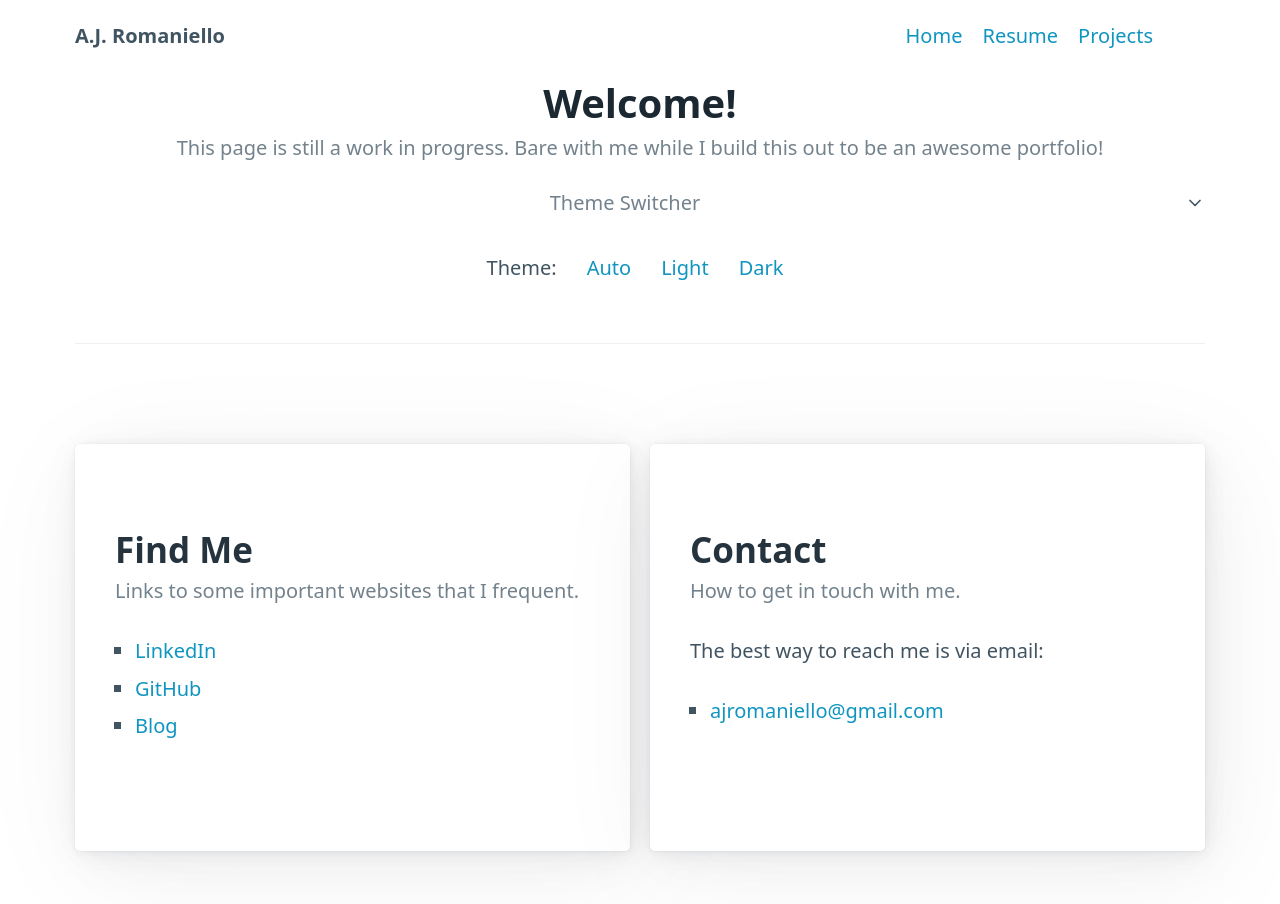
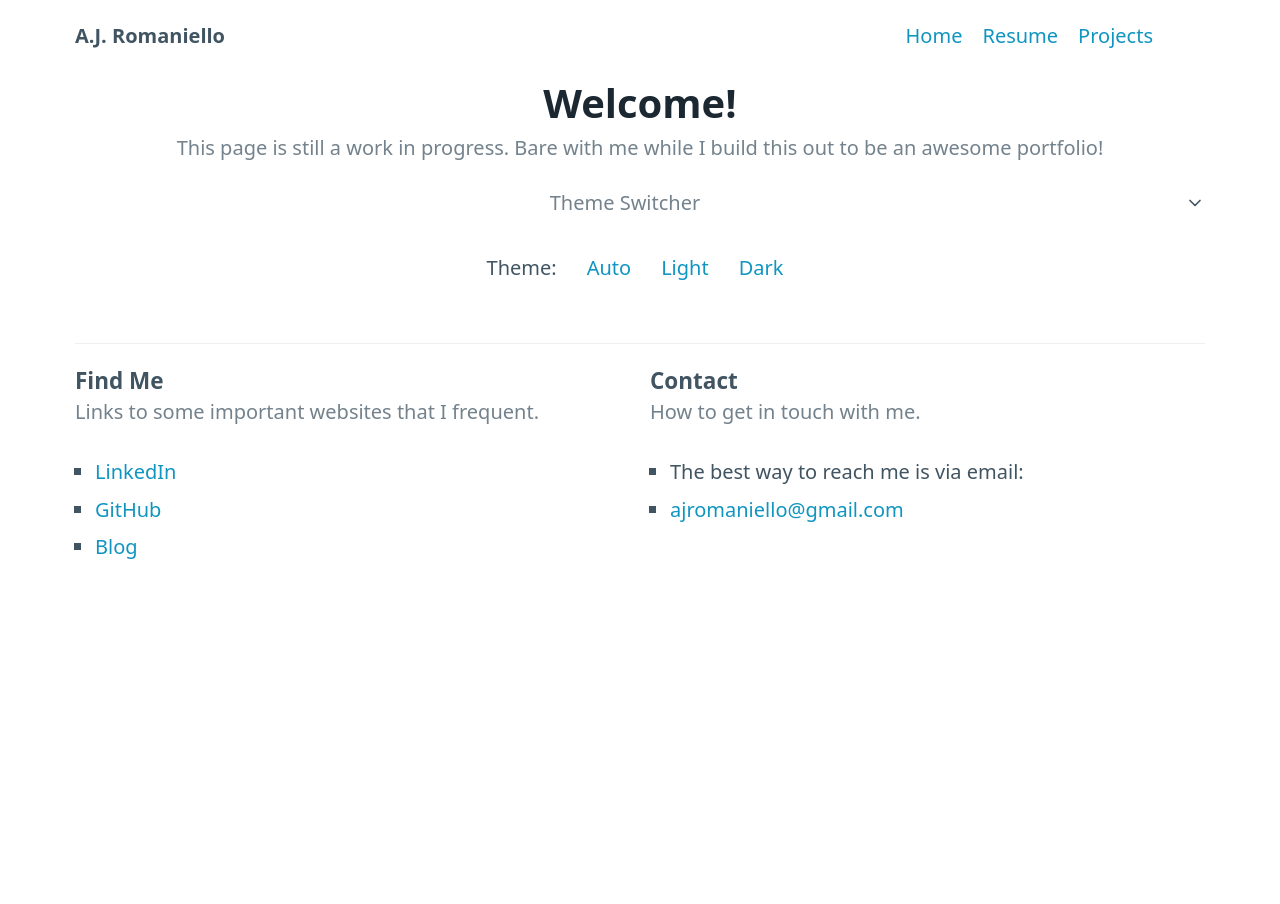
Before and after one commit to aj-rom/aj-rom.github.io, a React (Create React App) app: page / in a window 1280 px wide. Shown: the top 904 px of the page. After the commit the page ends 800 px from the top, so only its background shows below. Built offline with nearby package versions, Linux system fonts and the light colour scheme.

Commit message:
build out footer

```diff
--- a/src/components/Footer.js
+++ b/src/components/Footer.js
@@ -2,31 +2,30 @@ import React from 'react'
 
 const Footer = () => {
     return (
-        <footer>
+        <footer id='footer'>
             <section className='grid'>
-                <article>
+                <section>
                     <hgroup>
-                        <h2>Find Me</h2>
-                        <h3>Links to some important websites that I frequent.</h3>
+                        <h5>Find Me</h5>
+                        <h6>Links to some important websites that I frequent.</h6>
                     </hgroup>
-
                     <ul>
                         {listLink('https://linkedin.com/ajromaniello', 'LinkedIn')}
                         {listLink('https://github.com/aj-rom', 'GitHub')}
                         {listLink('https://dev.com/ajrom', 'Blog')}
                     </ul>
-                </article>
+                </section>
 
-                <article>
+                <section>
                     <hgroup>
-                        <h2>Contact</h2>
-                        <h3>How to get in touch with me.</h3>
+                        <h5>Contact</h5>
+                        <h6>How to get in touch with me.</h6>
                     </hgroup>
-                    <p>The best way to reach me is via email:</p>
                     <ul>
+                        <li>The best way to reach me is via email:</li>
                         {listLink('mailto:ajromaniello@gmail.com?subject=Mail%20From%20Portfolio', 'ajromaniello@gmail.com')}
                     </ul>
-                </article>
+                </section>
             </section>
         </footer>
     )
```
